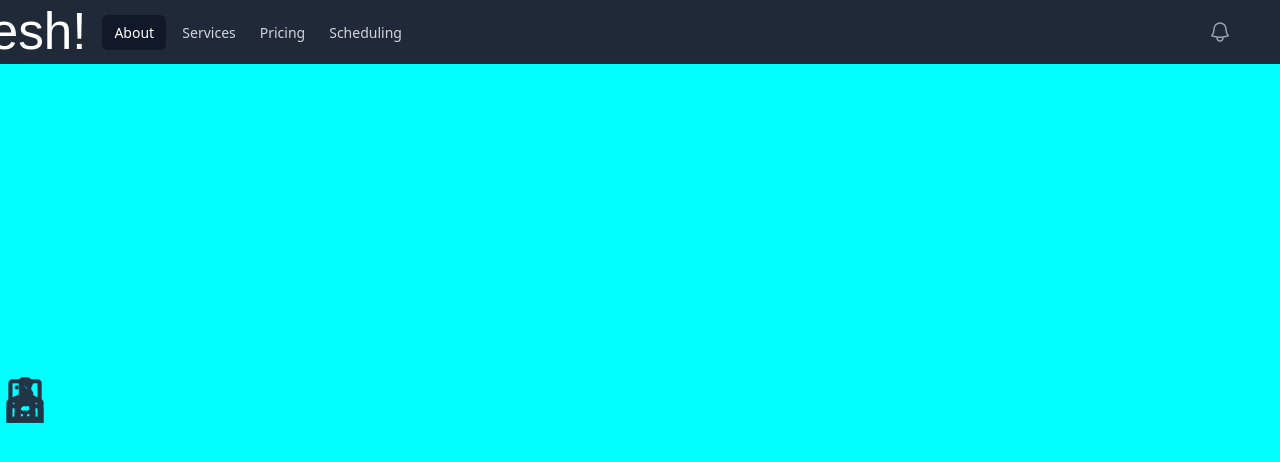
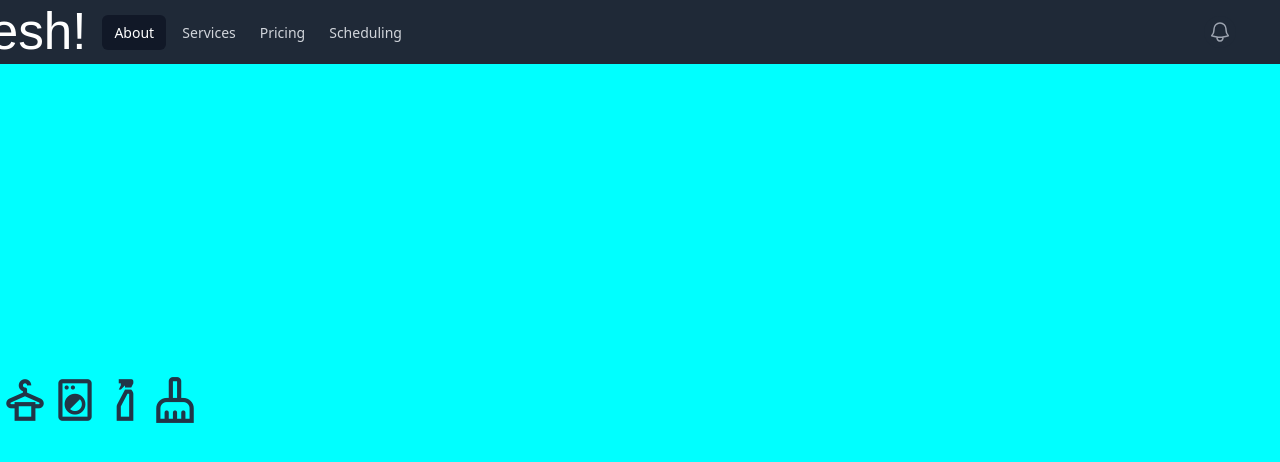
Before and after one commit to galessalazar/rapid_refresh, a React (Vite) app in the folder client/: page / in a window 1280 px wide. Shown: the top 462 px of the page. Built offline with nearby package versions, Linux system fonts and the light colour scheme; a web font is replaced by a local one.

Commit message:
fixed the icons overlapping

```diff
--- a/client/src/App.css
+++ b/client/src/App.css
@@ -63,9 +63,7 @@ h1 {
 
 .material-symbols-outlined {
 
-position: absolute;
-top: 10;
-left: 10;
+
 
   font-size: 50px;
   font-variation-settings:
```
